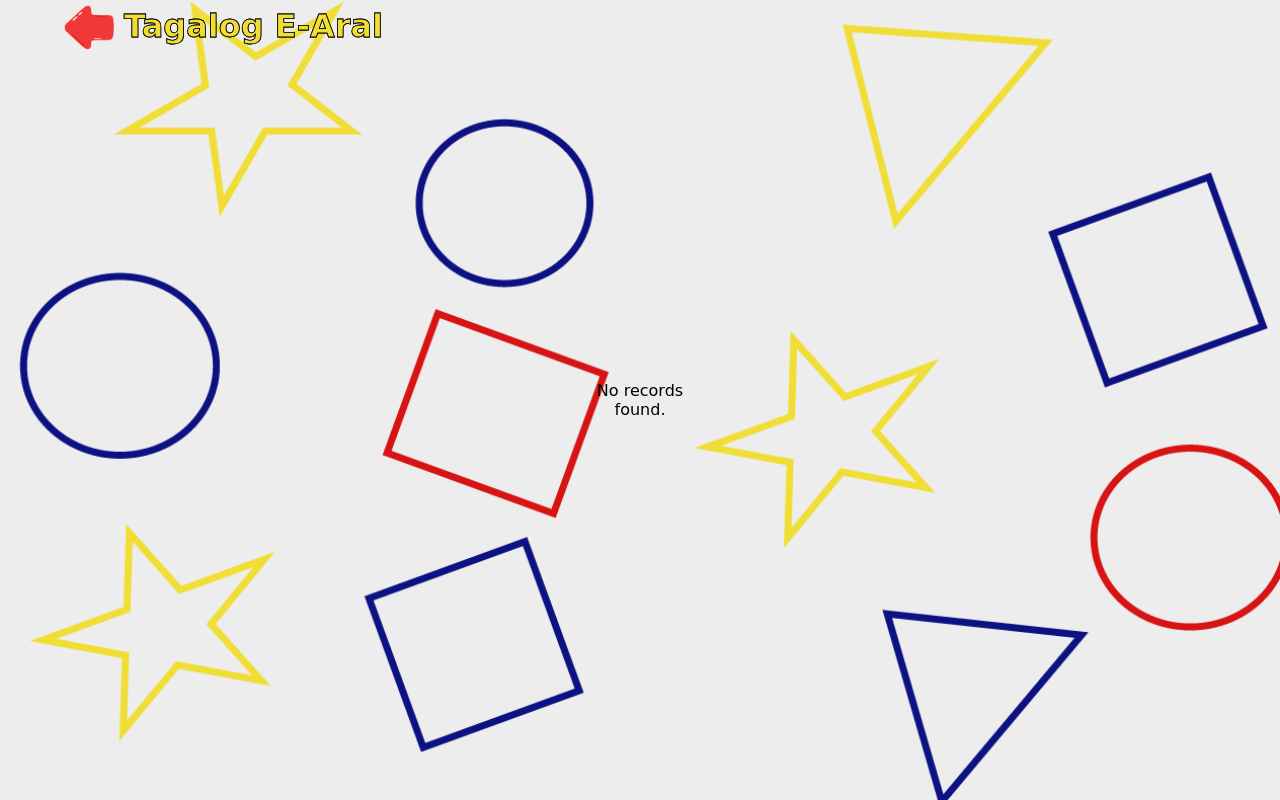
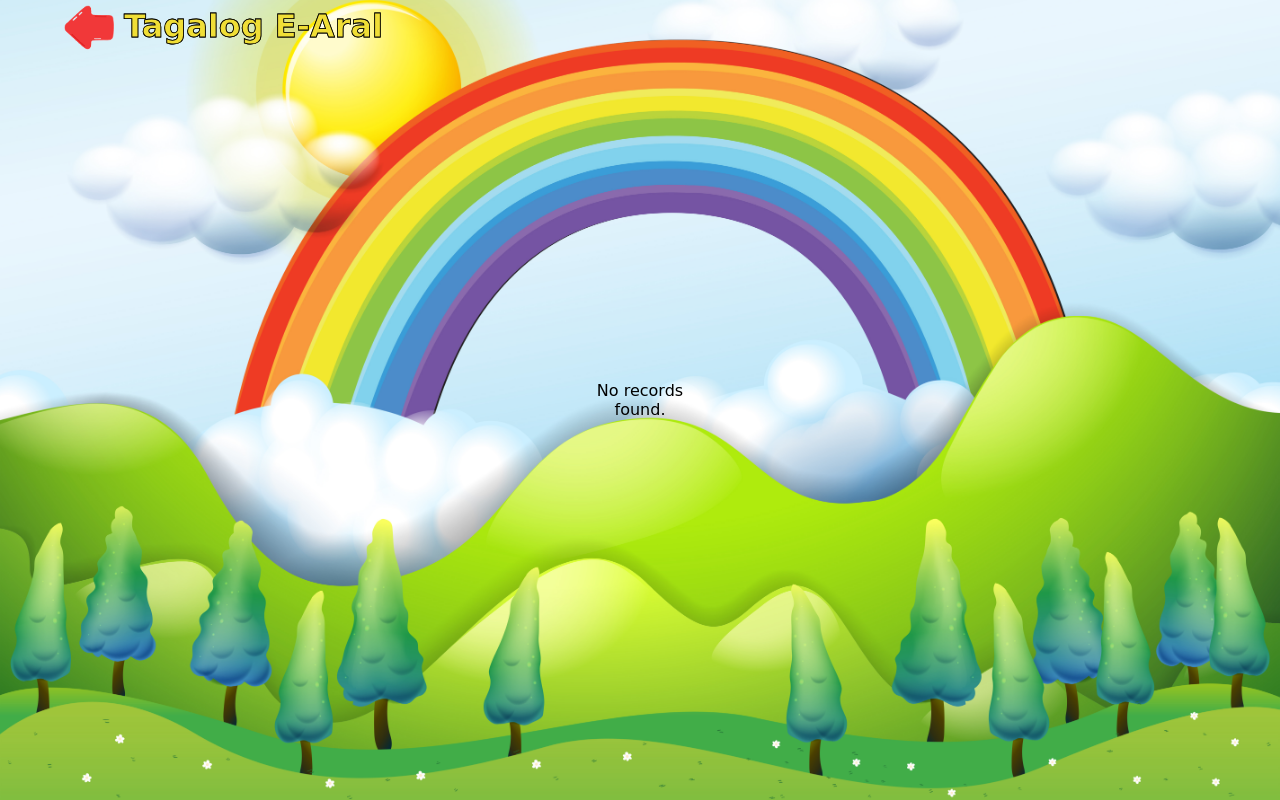
Before and after one commit to Drian96/Tagalog-E-Aral, a PHP site: page /user/colors.php in a window 1280 px wide. Run offline with PHP 8.4, Linux system fonts and the light colour scheme; data that the repository does not hold is empty.

Commit message:
minor changes

```diff
--- a/index.php
+++ b/index.php
@@ -4,6 +4,7 @@
     <meta charset="UTF-8">
     <meta name="viewport" content="width=device-width, initial-scale=1.0">
     <title>Tagalog E-Aral</title>
+    <link rel="icon" type="image" href="image/Tagalog.png">
     <link rel="stylesheet" href="https://unpkg.com/boxicons@latest/css/boxicons.min.css">
 
 </head>
--- a/login/login.php
+++ b/login/login.php
@@ -1,6 +1,7 @@
 <?php
    session_start();
 ?>
+
 <!DOCTYPE html>
 <html lang="en">
 <head>
@@ -8,8 +9,8 @@
     <meta name="viewport" content="width=device-width, initial-scale=1.0">
     <title>Login</title>
     <link rel="stylesheet" href="../css/login.css">
+</head>
 
-</head>
 <body">
 
     <div class="container">
--- a/user/animals.php
+++ b/user/animals.php
@@ -22,7 +22,7 @@
         <?php include('../css/style.css'); ?>
 
         body {
-            background-image: url("../image/BG.png");
+            background-image: url("../image/animals-bg.jpg");
             background-position: center;
             background-size: cover;
             height: 100vh;
--- a/user/colors.php
+++ b/user/colors.php
@@ -22,7 +22,7 @@
         <?php include('../css/style.css'); ?>
 
         body {
-            background-image: url("../image/BG.png");
+            background-image: url("../image/colors-bg.jpg");
             background-position: center;
             background-size: cover;
             height: 100vh;
--- a/user/explore.php
+++ b/user/explore.php
@@ -22,7 +22,7 @@
         <?php include('../css/style.css'); ?>
 
         body {
-            background-image: url("../image/BG.png");
+            background-image: url("../image/explore-bg.jpg");
             background-position: center;
             background-size: cover;
             height: 100vh;
```
